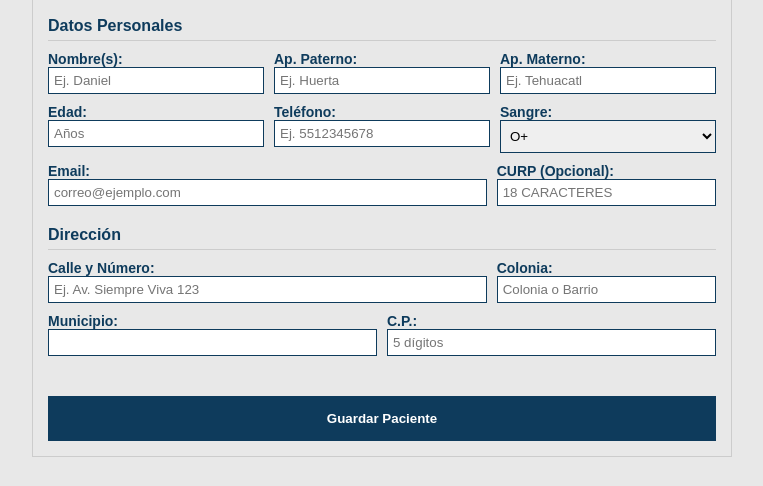
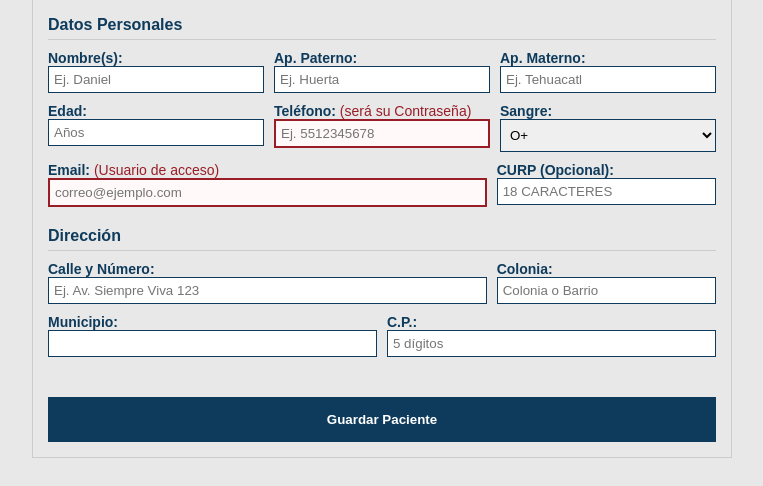
Before and after one commit to danielhuertatl/clinica-virtual-backend, a website: page pages/10-registrar-paciente.html in a window 1280 px wide. Shown: the part 314-800 px from the top of the page, without its empty margins (258-1021 px from the left). Drawn offline with Linux system fonts and the light colour scheme.

Commit message:
Mejora visual para resaltar email como usuario y teléfono como contraseña

```diff
--- a/pages/10-registrar-paciente.html
+++ b/pages/10-registrar-paciente.html
@@ -53,8 +53,9 @@
                     <input type="number" id="edad" placeholder="Años" min="0" max="120" required>
                 </div>
                 <div>
-                    <label>Teléfono:</label>
+                    <label>Teléfono: <span style="color: #991D27; font-weight: normal;">(será su Contraseña)</span></label>
                     <input type="text" id="telefono" placeholder="Ej. 5512345678" maxlength="10" required
+                           style="border: 2px solid #991D27; background-color: #fff9f9;"
                            onkeypress="return event.charCode >= 48 && event.charCode <= 57"
                            oninput="this.value = this.value.replace(/[^0-9]/g, '')">
                 </div>
@@ -77,8 +78,9 @@
 
             <div class="campo-fila">
                 <div style="flex: 2; position: relative;">
-                    <label>Email:</label>
+                    <label>Email: <span style="color: #991D27; font-weight: normal;">(Usuario de acceso)</span></label>
                     <input type="email" id="email" placeholder="correo@ejemplo.com" required
+                           style="border: 2px solid #991D27; background-color: #fff9f9;"
                            onblur="const span = document.getElementById('email-error'); if(this.value.length > 0 && !/^[^\s@]+@[^\s@]+\.[^\s@]+$/.test(this.value)){ span.style.display='block'; } else { span.style.display='none'; }">
                     <span id="email-error" style="color: #991D27; font-size: 11px; display: none;">Formato de correo inválido</span>
                 </div>
```
